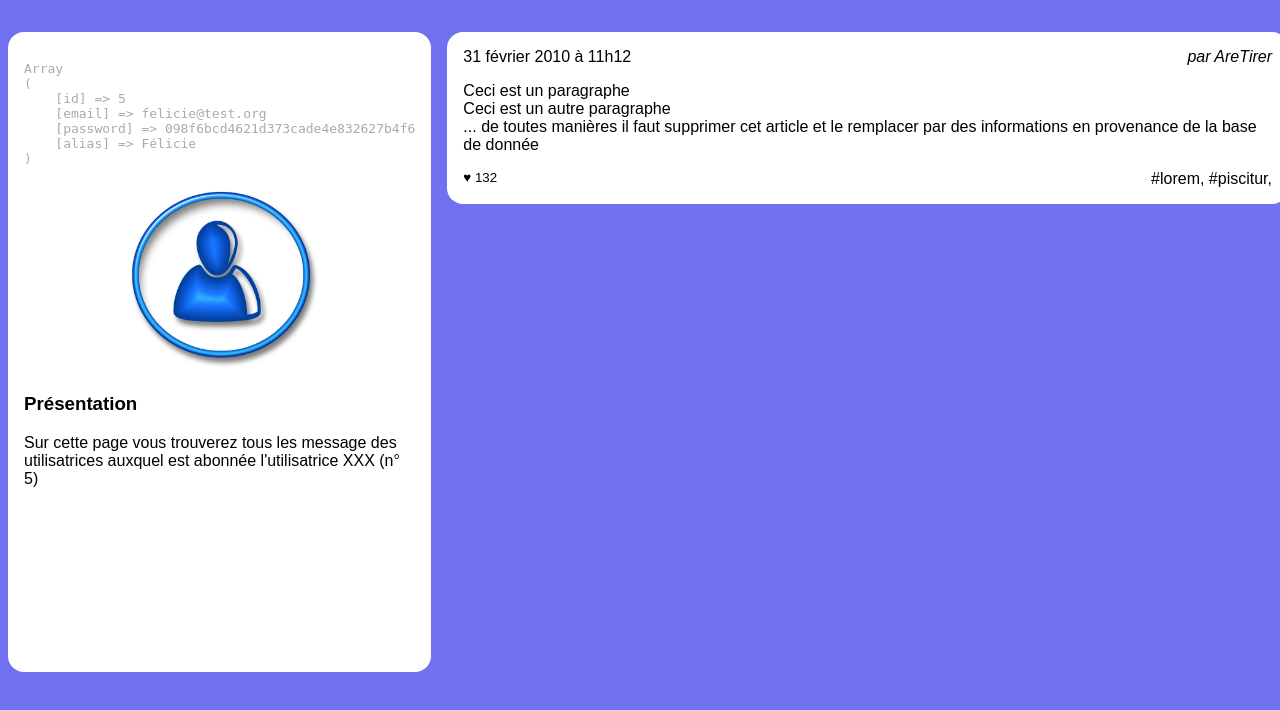
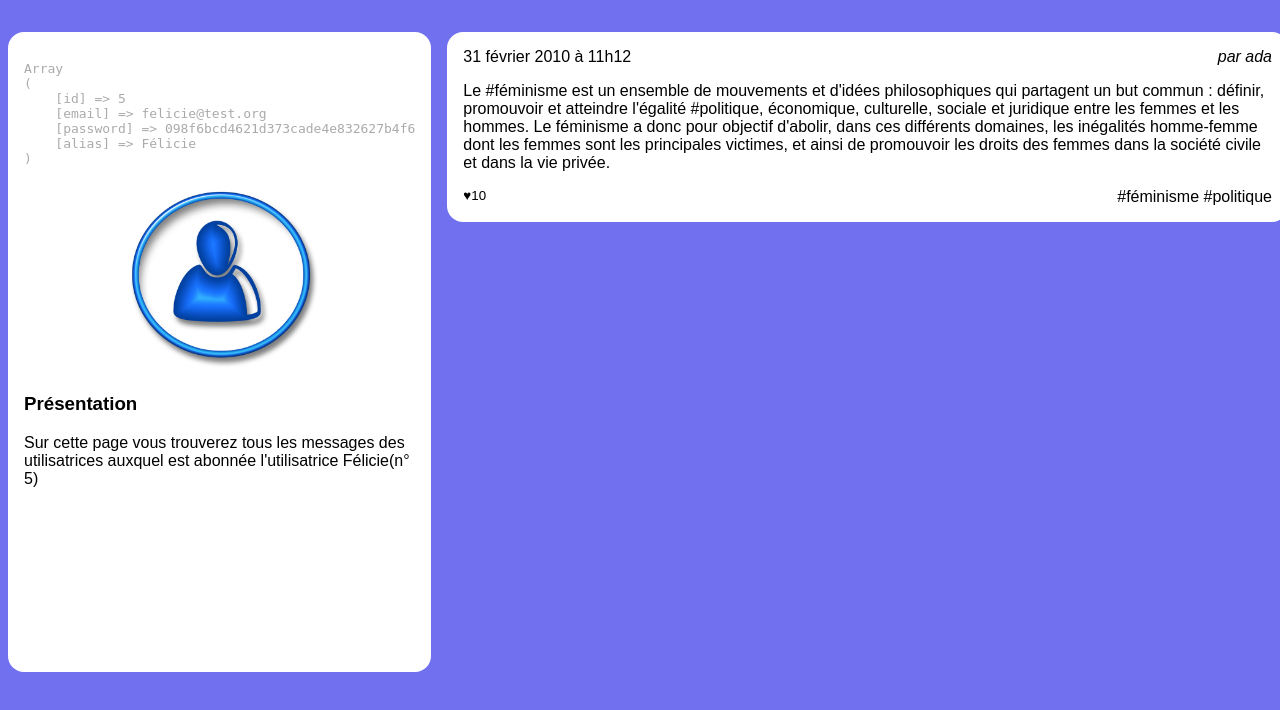
Before and after one commit to adatechschool/projet-collectif-reseau-social-php-charvinnai_socialnetwork, a PHP site: page /feed.php?user_id=5 in a window 1280 px wide. Shown: the part 90-800 px from the top of the page. Run offline with PHP 8.4, Linux system fonts and the light colour scheme; data comes from the database, SQL or seed files in the repository.

Commit message:
modif fichier feed.php

```diff
--- a/feed.php
+++ b/feed.php
@@ -58,9 +58,8 @@
                 <img src="user.jpg" alt="Portrait de l'utilisatrice"/>
                 <section>
                     <h3>Présentation</h3>
-                    <p>Sur cette page vous trouverez tous les message des utilisatrices
-                        auxquel est abonnée l'utilisatrice XXX
-                        (n° <?php echo $userId ?>)
+                    <p>Sur cette page vous trouverez tous les messages des utilisatrices
+                        auxquel est abonnée l'utilisatrice <?php echo $user['alias'] ?>(n° <?php echo $user['id'] ?>)
                     </p>
 
                 </section>
@@ -96,28 +95,32 @@
                  * Etape 4: @todo Parcourir les messsages et remplir correctement le HTML avec les bonnes valeurs php
                  * A vous de retrouver comment faire la boucle while de parcours...
                  */
+
+                 while ($feed = $lesInformations->fetch_assoc()) {
+                    // Séparer la chaîne de caractères en un tableau
+                    $tags = explode(',', $feed['taglist']);
+
+
                 ?>
                 <article>
                     <h3>
                         <time datetime='2020-02-01 11:12:13' >31 février 2010 à 11h12</time>
                     </h3>
-                    <address>par AreTirer</address>
+                    <address>par <?php echo $feed['author_name'] ?></address>
                     <div>
-                        <p>Ceci est un paragraphe</p>
-                        <p>Ceci est un autre paragraphe</p>
-                        <p>... de toutes manières il faut supprimer cet
-                            article et le remplacer par des informations en
-                            provenance de la base de donnée</p>
+                        <p><?php echo $feed['content'] ?></p>
                     </div>
                     <footer>
-                        <small>♥ 132</small>
-                        <a href="">#lorem</a>,
-                        <a href="">#piscitur</a>,
+                        <small>♥<?php echo $feed['like_number'] ?></small>
+                        <?php foreach ($tags as $tag) { ?>
+                         <a href=""><?php echo "#" . trim($tag) ?></a>
+                    <?php } ?>
                     </footer>
                 </article>
-                <?php
+                <?php }
                 // et de pas oublier de fermer ici vote while
-                ?>
+               ?>
+
 
 
             </main>
```
